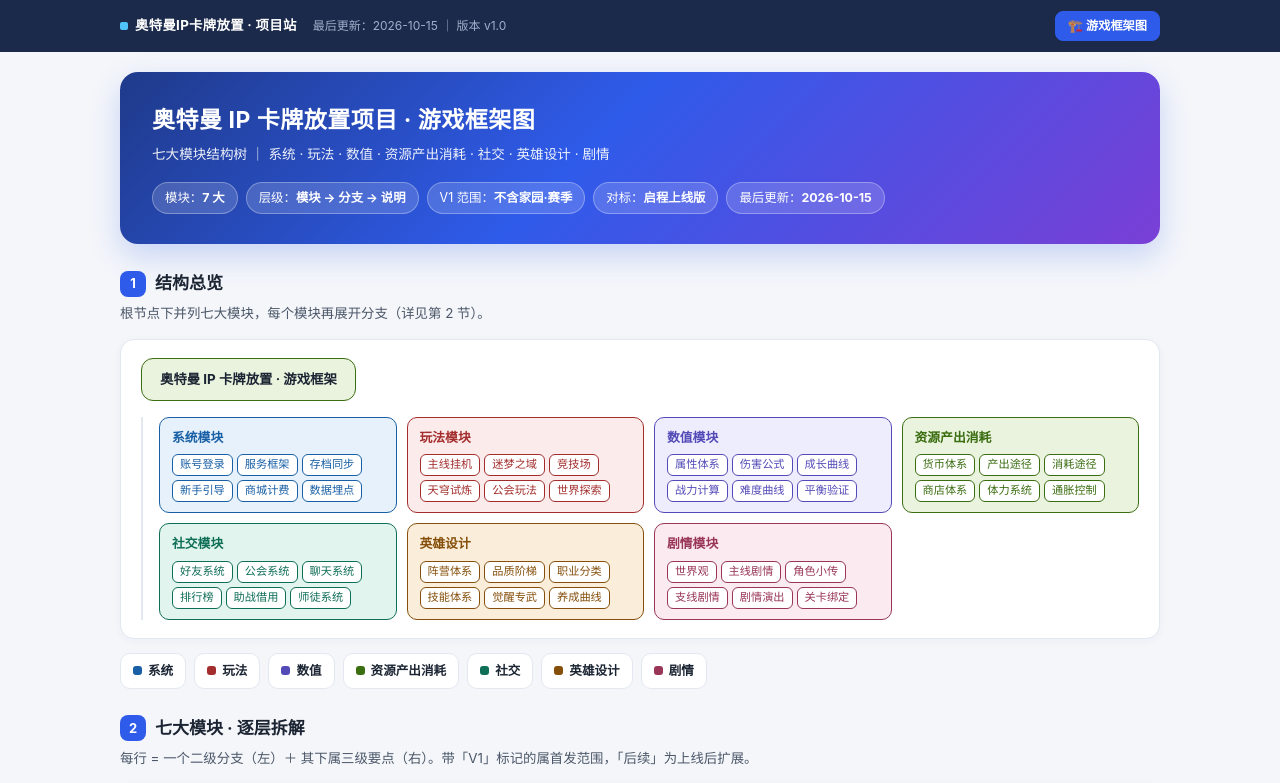
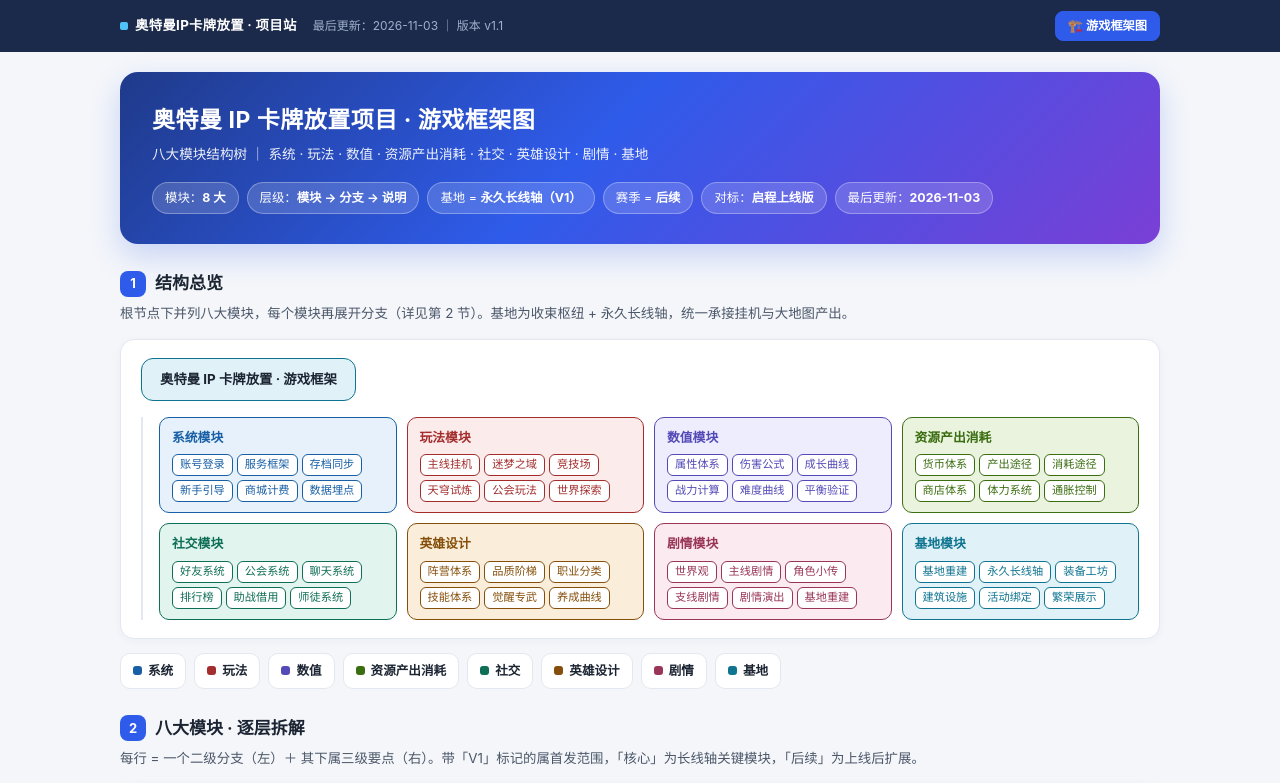
Before and after one commit to redchariot001/ultraman-idle-card, a plain HTML site: page index.html in a window 1280 px wide. Shown: the top 783 px of the page. Drawn offline with Linux system fonts and the light colour scheme.

Commit message:
publish: 游戏框架图 v1.0 (2026-10-15)

```diff
--- a/index.html
+++ b/index.html
@@ -18,6 +18,7 @@
     --m5:#0F6E56; --m5bg:#E1F5EE;
     --m6:#854F0B; --m6bg:#FAEEDA;
     --m7:#993556; --m7bg:#FBEAF0;
+    --m8:#0E7490; --m8bg:#E0F2F7;
     --bar:#1b2a4a;
   }
   @media (prefers-color-scheme: dark){
@@ -31,6 +32,7 @@
       --m5:#7ad4b8; --m5bg:#0f2b23;
       --m6:#e0b56e; --m6bg:#33260d;
       --m7:#f0a9c4; --m7bg:#3a1a28;
+      --m8:#67d4e8; --m8bg:#0c2a33;
       --bar:#0b0f1a;
     }
   }
@@ -71,7 +73,7 @@
   /* tree overview */
   .tree-wrap{background:var(--card);border:1px solid var(--line);border-radius:14px;padding:18px 20px;
     box-shadow:0 2px 10px rgba(20,40,90,.04);}
-  .rootbar{display:inline-block;background:var(--m4bg);border:1px solid var(--m4);border-radius:12px;
+  .rootbar{display:inline-block;background:var(--m8bg);border:1px solid var(--m8);border-radius:12px;
     padding:10px 18px;font-weight:700;font-size:13.4px;color:var(--ink);}
   .branches{display:grid;grid-template-columns:repeat(4,1fr);gap:10px;margin-top:16px;padding-left:16px;border-left:2px solid var(--line);}
   .bcard{border-radius:10px;padding:10px 12px;border:1px solid;}
@@ -95,9 +97,11 @@
     color:var(--ink3);margin-left:6px;vertical-align:middle;}
   .tag.later{background:#fff4de;color:#a16207;}
   .tag.v1{background:#e9f8f0;color:#0c5b39;}
+  .tag.core{background:#e7f0ff;color:#185fa5;}
   @media (prefers-color-scheme: dark){
     .tag.later{background:#3a2b0a;color:#f0c674;}
     .tag.v1{background:#0f2f1f;color:#7ad4a0;}
+    .tag.core{background:#12293d;color:#7cc0f0;}
   }
   /* changelog */
   .log{background:var(--card);border:1px solid var(--line);border-radius:14px;padding:6px 20px 14px;
@@ -121,7 +125,7 @@
 <div class="sitebar">
   <div class="inner">
     <span class="brand"><i></i>奥特曼IP卡牌放置 · 项目站</span>
-    <span class="meta">最后更新：2026-10-15 ｜ 版本 v1.0</span>
+    <span class="meta">最后更新：2026-11-03 ｜ 版本 v1.1</span>
     <nav>
       <a href="index.html" class="active">🏗️ 游戏框架图</a>
     </nav>
@@ -132,19 +136,20 @@
 
   <div class="hero">
     <h1>奥特曼 IP 卡牌放置项目 · 游戏框架图</h1>
-    <p class="sub">七大模块结构树 ｜ 系统 · 玩法 · 数值 · 资源产出消耗 · 社交 · 英雄设计 · 剧情</p>
+    <p class="sub">八大模块结构树 ｜ 系统 · 玩法 · 数值 · 资源产出消耗 · 社交 · 英雄设计 · 剧情 · 基地</p>
     <div class="chips">
-      <span class="chip">模块：<b>7 大</b></span>
+      <span class="chip">模块：<b>8 大</b></span>
       <span class="chip">层级：<b>模块 → 分支 → 说明</b></span>
-      <span class="chip">V1 范围：<b>不含家园·赛季</b></span>
+      <span class="chip">基地 = <b>永久长线轴（V1）</b></span>
+      <span class="chip">赛季 = <b>后续</b></span>
       <span class="chip">对标：<b>启程上线版</b></span>
-      <span class="chip">最后更新：<b>2026-10-15</b></span>
+      <span class="chip">最后更新：<b>2026-11-03</b></span>
     </div>
   </div>
 
   <section>
     <h2><span class="num">1</span>结构总览</h2>
-    <p class="lead">根节点下并列七大模块，每个模块再展开分支（详见第 2 节）。</p>
+    <p class="lead">根节点下并列八大模块，每个模块再展开分支（详见第 2 节）。基地为收束枢纽 + 永久长线轴，统一承接挂机与大地图产出。</p>
     <div class="tree-wrap">
       <span class="rootbar">奥特曼 IP 卡牌放置 · 游戏框架</span>
       <div class="branches">
@@ -201,7 +206,15 @@
           <div class="bl" style="color:var(--m7);">
             <span style="border-color:var(--m7);">世界观</span><span style="border-color:var(--m7);">主线剧情</span>
             <span style="border-color:var(--m7);">角色小传</span><span style="border-color:var(--m7);">支线剧情</span>
-            <span style="border-color:var(--m7);">剧情演出</span><span style="border-color:var(--m7);">关卡绑定</span>
+            <span style="border-color:var(--m7);">剧情演出</span><span style="border-color:var(--m7);">基地重建</span>
+          </div>
+        </div>
+        <div class="bcard" style="background:var(--m8bg);border-color:var(--m8);">
+          <div class="bt" style="color:var(--m8);">基地模块</div>
+          <div class="bl" style="color:var(--m8);">
+            <span style="border-color:var(--m8);">基地重建</span><span style="border-color:var(--m8);">永久长线轴</span>
+            <span style="border-color:var(--m8);">装备工坊</span><span style="border-color:var(--m8);">建筑设施</span>
+            <span style="border-color:var(--m8);">活动绑定</span><span style="border-color:var(--m8);">繁荣展示</span>
           </div>
         </div>
       </div>
@@ -214,12 +227,13 @@
       <a href="#m5"><i style="background:var(--m5);"></i>社交</a>
       <a href="#m6"><i style="background:var(--m6);"></i>英雄设计</a>
       <a href="#m7"><i style="background:var(--m7);"></i>剧情</a>
+      <a href="#m8"><i style="background:var(--m8);"></i>基地</a>
     </div>
   </section>
 
   <section>
-    <h2><span class="num">2</span>七大模块 · 逐层拆解</h2>
-    <p class="lead">每行 = 一个二级分支（左）＋ 其下属三级要点（右）。带「V1」标记的属首发范围，「后续」为上线后扩展。</p>
+    <h2><span class="num">2</span>八大模块 · 逐层拆解</h2>
+    <p class="lead">每行 = 一个二级分支（左）＋ 其下属三级要点（右）。带「V1」标记的属首发范围，「核心」为长线轴关键模块，「后续」为上线后扩展。</p>
 
     <div class="mod" id="m1" style="border-left-color:var(--m1);">
       <div class="mhead" style="background:var(--m1bg);">
@@ -253,7 +267,7 @@
         <li><span class="b">公会玩法<span class="tag v1">V1</span></span><span class="d">公会 Boss · 公会战 · 沙盘 · 公会任务</span></li>
         <li><span class="b">世界探索<span class="tag v1">V1</span></span><span class="d">大地图探索 · 宝箱 · 支线触发 · 资源点</span></li>
         <li><span class="b">日常与周常<span class="tag v1">V1</span></span><span class="d">每日任务 · 活跃度 · 周常奖励</span></li>
-        <li><span class="b">家园 / 赛季<span class="tag later">后续</span></span><span class="d">V1 不做；上线后按版本加入（家园一周年式登场、赛季模式）</span></li>
+        <li><span class="b">赛季<span class="tag later">后续</span></span><span class="d">V1 不做；上线后按版本加入（赛季模式、赛季养成线）</span></li>
       </ul>
     </div>
 
@@ -328,10 +342,29 @@
       <ul class="lvl2" style="color:var(--m7);">
         <li><span class="b">世界观</span><span class="d">时代 / 地点 / 核心矛盾 · 主线设定基调</span></li>
         <li><span class="b">主线剧情</span><span class="d">章节推进 · 三幕结构（起-承-转-合）· 剧情关卡绑定</span></li>
+        <li><span class="b">基地重建<span class="tag core">核心</span></span><span class="d">剧情起点＝基地重建 · 衔接大地图剧情与挂机开启（详见 08 基地模块）</span></li>
         <li><span class="b">角色小传</span><span class="d">英雄个人故事 · 图鉴解锁 · 好感度</span></li>
         <li><span class="b">支线剧情</span><span class="d">探索支线 · 活动剧情 · 角色专属章节</span></li>
         <li><span class="b">剧情演出</span><span class="d">对话框 · CG · Live2D / 3D 演出 · 语音</span></li>
         <li><span class="b">关卡绑定</span><span class="d">剧情解锁关卡 · 条件触发 · 首次通关演出</span></li>
+      </ul>
+    </div>
+
+    <div class="mod" id="m8" style="border-left-color:var(--m8);">
+      <div class="mhead" style="background:var(--m8bg);">
+        <span class="mid" style="color:var(--m8);">08</span><h3 style="color:var(--m8);">基地（家园）模块</h3>
+        <span class="mtag">BASE / HOMELAND</span>
+      </div>
+      <ul class="lvl2" style="color:var(--m8);">
+        <li><span class="b">定位<span class="tag core">核心</span></span><span class="d">收束枢纽 + 永久长线成长轴 · 统一承接挂机与大地图产出（避免 AFK 孤立闭环）</span></li>
+        <li><span class="b">剧情起点</span><span class="d">剧情开始＝基地重建 · 衔接大地图剧情与挂机模块开启 · 基地为中枢、两侧接入玩法</span></li>
+        <li><span class="b">永久长线轴</span><span class="d">跨赛季继承 · 账号级资产 · 赛季不重置（对抗 AFK「赛季一更、成长归零」）</span></li>
+        <li><span class="b">装备工坊<span class="tag core">核心</span></span><span class="d">等级锚定宝箱 · 每日固定产出 · 卡关缺口补给站（装备主产地点）</span></li>
+        <li><span class="b">建筑设施群</span><span class="d">观测塔（挂机回流）· 传送门（探索回流）· 训练场（战斗回流）· 档案库（赛季回流）</span></li>
+        <li><span class="b">装备产出迁移</span><span class="d">突破宝箱保底 · 日常挂机转产家园体力 · 工坊额外产装备（装备=临时补丁，非硬门槛）</span></li>
+        <li><span class="b">资源回流</span><span class="d">挂机 / 大地图 / 赛季结算 多源汇入 → 全域回馈（多源汇入 + 全域回馈 + 赛季豁免）</span></li>
+        <li><span class="b">活动界面绑定</span><span class="d">部分玩法入口挂基地等级 / 建筑 · 收束枢纽落到实处（非纯挂机进度解锁）</span></li>
+        <li><span class="b">长线展示</span><span class="d">账号增长过程 · 英雄收集度 · 繁荣度变化（可预览的长线成长目标）</span></li>
       </ul>
     </div>
   </section>
@@ -340,6 +373,11 @@
     <h2><span class="num">3</span>变更记录</h2>
     <p class="lead">本页框架图后续更新在此登记，便于回溯与对齐。</p>
     <ul class="log">
+      <li>
+        <span class="lv">v1.1</span>
+        <span class="dt">2026-11-03</span>
+        <span>新增「基地（家园）模块」为第八大模块，纳入剧情起点（基地重建）、永久长线轴、装备工坊、建筑设施群、装备产出迁移、资源回流、活动界面绑定与繁荣展示；「家园」从玩法模块的「后续」上调为 V1 核心（赛季仍为后续）。</span>
+      </li>
       <li>
         <span class="lv">v1.0</span>
         <span class="dt">2026-10-15</span>
```
